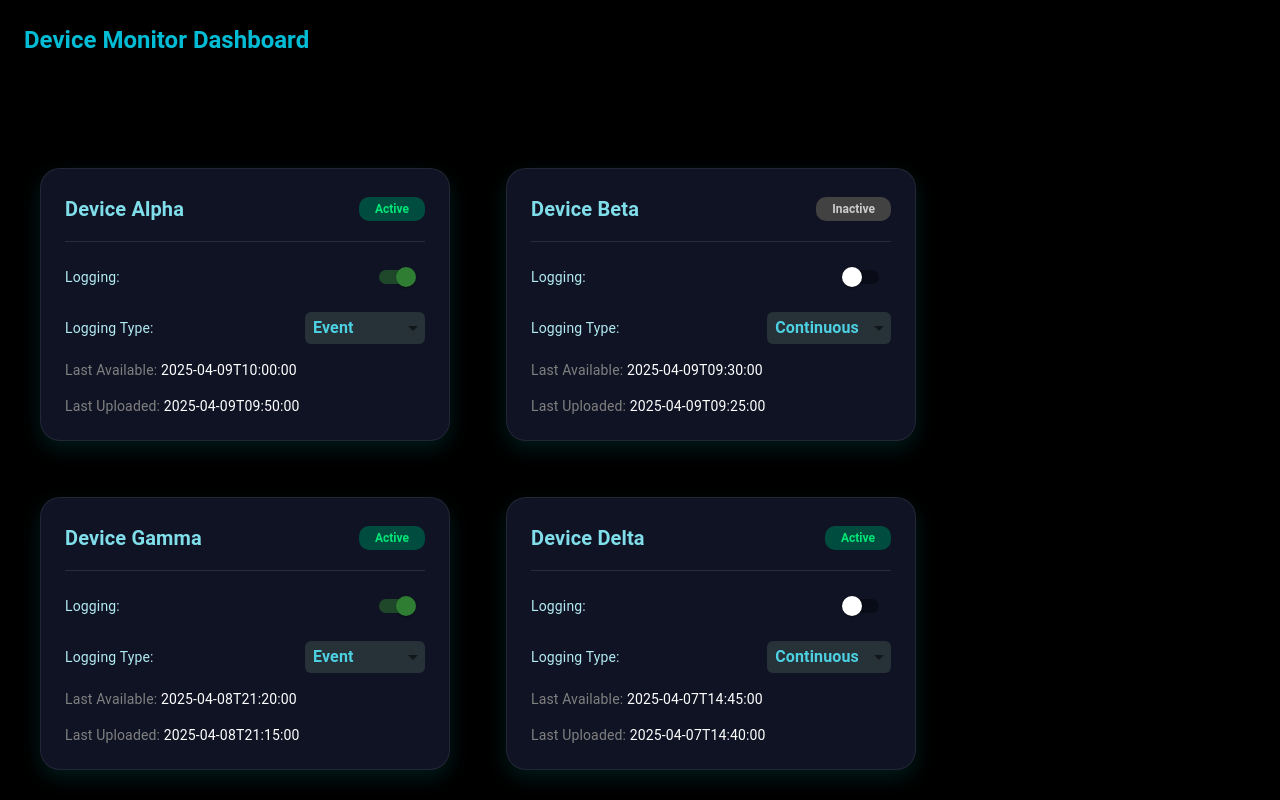
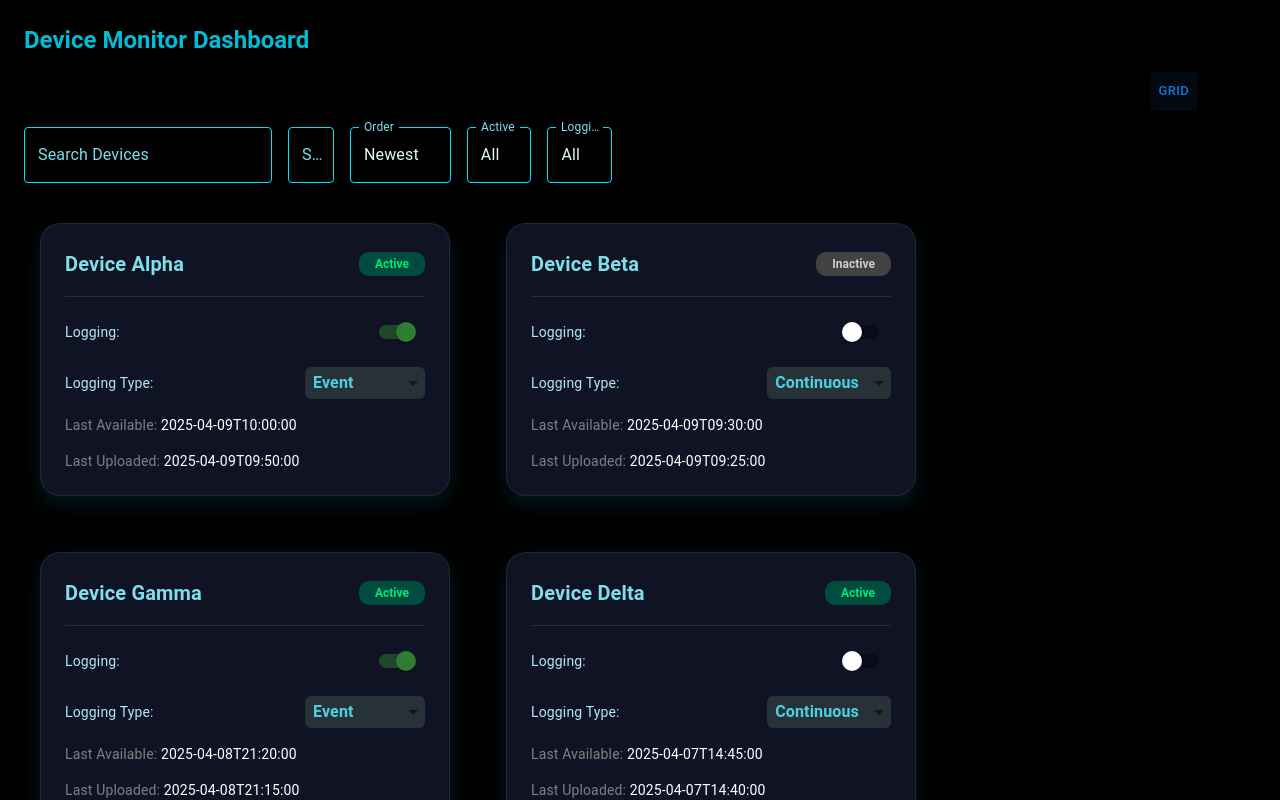
Before and after one commit to tejusvs57/analytic1, a React (Create React App) app: page /home in a window 1280 px wide. Shown: the top 800 px of the page. Built offline with nearby package versions, Linux system fonts and the light colour scheme.

Commit message:
color changes

```diff
--- a/src/DeviceDashboard.jsx
+++ b/src/DeviceDashboard.jsx
@@ -10,6 +10,8 @@ import {
   Typography,
   Pagination,
   Stack,
+  ToggleButton,
+  ToggleButtonGroup
 } from '@mui/material';
 import DeviceCard from './DeviceCard';
 import { motion, AnimatePresence } from 'framer-motion';
@@ -21,6 +23,7 @@ const DeviceDashboard = () => {
   const [activeFilter, setActiveFilter] = useState('all');
   const [loggingFilter, setLoggingFilter] = useState('all');
   const [page, setPage] = useState(1);
+  const [viewMode, setViewMode] = useState('grid');
   const devicesPerPage = 6;
 
   const [devices, setDevices] = useState([
@@ -144,6 +147,19 @@ const DeviceDashboard = () => {
         Device Monitor Dashboard
       </Typography>
 
+      <Box display="flex" justifyContent="flex-end" mb={2} pr={2}>
+        <ToggleButtonGroup
+          value={viewMode}
+          exclusive
+          onChange={(e, newMode) => newMode && setViewMode(newMode)}
+          size="small"
+          color="primary"
+        >
+          <ToggleButton value="grid">Grid</ToggleButton>
+          <ToggleButton value="list">List</ToggleButton>
+        </ToggleButtonGroup>
+      </Box>
+
       {/* Filters */}
       <Grid container spacing={2} sx={{ mb: 3 }}>
   <Grid item xs={12} sm={6} md={4}>
@@ -152,16 +168,49 @@ const DeviceDashboard = () => {
       variant="outlined"
       fullWidth
       onChange={(e) => setSearchTerm(e.target.value)}
+      InputLabelProps={{ style: { color: '#80deea' } }}
+      InputProps={{
+        style: {
+          color: '#e0f7fa',
+          borderColor: '#00e5ff',
+        },
+      }}
+      sx={{
+        '& .MuiOutlinedInput-root': {
+          '& fieldset': {
+            borderColor: '#00e5ff',
+          },
+          '&:hover fieldset': {
+            borderColor: '#1de9b6',
+          },
+          '&.Mui-focused fieldset': {
+            borderColor: '#00e676',
+          },
+        },
+      }}
     />
   </Grid>
 
+  {/* Sort By */}
   <Grid item xs={6} sm={3} md={2}>
-          <FormControl fullWidth>
-            <InputLabel>Sort By</InputLabel>
+    <FormControl fullWidth sx={{ color: '#e0f7fa' }}>
+      <InputLabel sx={{ color: '#80deea' }}>Sort By</InputLabel>
       <Select
         value={sortField}
         onChange={(e) => setSortField(e.target.value)}
         label="Sort By"
+        sx={{
+          color: '#e0f7fa',
+          '.MuiOutlinedInput-notchedOutline': {
+            borderColor: '#00e5ff',
+          },
+          '&:hover .MuiOutlinedInput-notchedOutline': {
+            borderColor: '#1de9b6',
+          },
+          '&.Mui-focused .MuiOutlinedInput-notchedOutline': {
+            borderColor: '#00e676',
+          },
+        }}
       >
         <MenuItem value="">None</MenuItem>
         <MenuItem value="lastAvailable">Last Available</MenuItem>
@@ -170,13 +219,26 @@ const DeviceDashboard = () => {
     </FormControl>
   </Grid>
 
+  {/* Order */}
   <Grid item xs={6} sm={3} md={2}>
-          <FormControl fullWidth>
-            <InputLabel>Order</InputLabel>
+    <FormControl fullWidth sx={{ color: '#e0f7fa' }}>
+      <InputLabel sx={{ color: '#80deea' }}>Order</InputLabel>
       <Select
         value={sortOrder}
         onChange={(e) => setSortOrder(e.target.value)}
         label="Order"
+        sx={{
+          color: '#e0f7fa',
+          '.MuiOutlinedInput-notchedOutline': {
+            borderColor: '#00e5ff',
+          },
+          '&:hover .MuiOutlinedInput-notchedOutline': {
+            borderColor: '#1de9b6',
+          },
+          '&.Mui-focused .MuiOutlinedInput-notchedOutline': {
+            borderColor: '#00e676',
+          },
+        }}
       >
         <MenuItem value="desc">Newest</MenuItem>
         <MenuItem value="asc">Oldest</MenuItem>
@@ -184,13 +246,26 @@ const DeviceDashboard = () => {
     </FormControl>
   </Grid>
 
+  {/* Active Filter */}
   <Grid item xs={6} sm={3} md={2}>
-          <FormControl fullWidth>
-            <InputLabel>Active</InputLabel>
+    <FormControl fullWidth sx={{ color: '#e0f7fa' }}>
+      <InputLabel sx={{ color: '#80deea' }}>Active</InputLabel>
       <Select
         value={activeFilter}
         onChange={(e) => setActiveFilter(e.target.value)}
         label="Active"
+        sx={{
+          color: '#e0f7fa',
+          '.MuiOutlinedInput-notchedOutline': {
+            borderColor: '#00e5ff',
+          },
+          '&:hover .MuiOutlinedInput-notchedOutline': {
+            borderColor: '#1de9b6',
+          },
+          '&.Mui-focused .MuiOutlinedInput-notchedOutline': {
+            borderColor: '#00e676',
+          },
+        }}
       >
         <MenuItem value="all">All</MenuItem>
         <MenuItem value="active">Active</MenuItem>
@@ -199,13 +274,26 @@ const DeviceDashboard = () => {
     </FormControl>
   </Grid>
 
+  {/* Logging Filter */}
   <Grid item xs={6} sm={3} md={2}>
-          <FormControl fullWidth>
-            <InputLabel>Logging</InputLabel>
+    <FormControl fullWidth sx={{ color: '#e0f7fa' }}>
+      <InputLabel sx={{ color: '#80deea' }}>Logging</InputLabel>
       <Select
         value={loggingFilter}
         onChange={(e) => setLoggingFilter(e.target.value)}
         label="Logging"
+        sx={{
+          color: '#e0f7fa',
+          '.MuiOutlinedInput-notchedOutline': {
+            borderColor: '#00e5ff',
+          },
+          '&:hover .MuiOutlinedInput-notchedOutline': {
+            borderColor: '#1de9b6',
+          },
+          '&.Mui-focused .MuiOutlinedInput-notchedOutline': {
+            borderColor: '#00e676',
+          },
+        }}
       >
         <MenuItem value="all">All</MenuItem>
         <MenuItem value="on">On</MenuItem>
@@ -215,11 +303,12 @@ const DeviceDashboard = () => {
   </Grid>
 </Grid>
 
+
       {/* Cards */}
       <Grid container spacing={3}>
         <AnimatePresence>
           {paginatedDevices.map((device) => (
-            <Grid item key={device.id} xs={12} sm={6} md={4}>
+            <Grid item key={device.id} xs={12}  sm={viewMode === 'grid' ? 6 : 12} md={viewMode === 'grid' ? 4 : 12}>
               <motion.div
                 initial={{ opacity: 0, y: 30 }}
                 animate={{ opacity: 1, y: 0 }}
```
Lines whose indentation alone changed are shown as unchanged.
